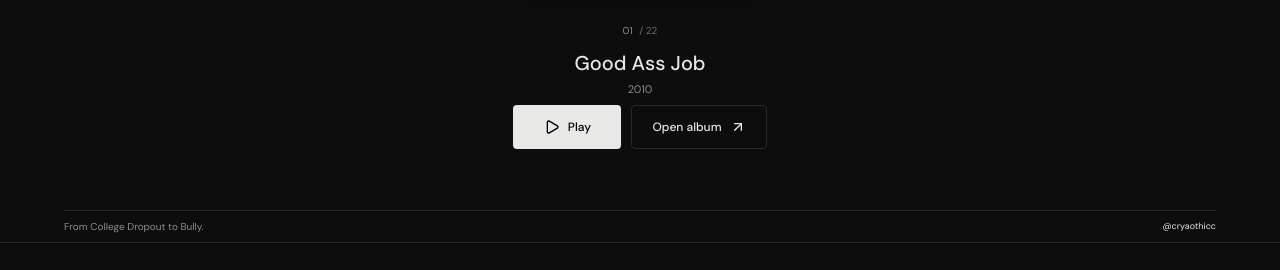
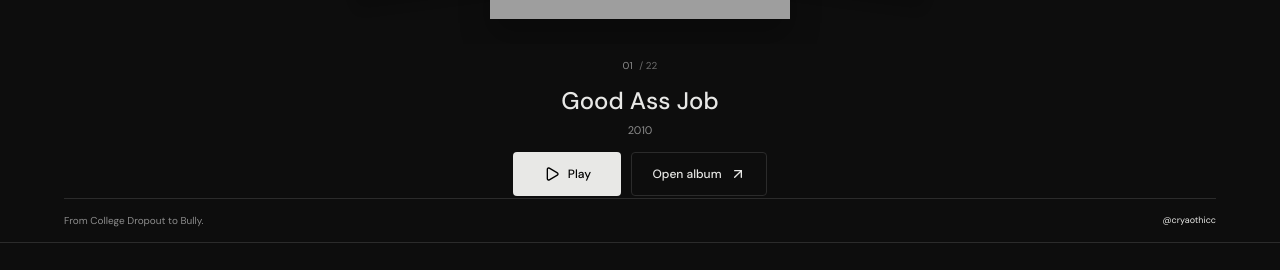
Before and after one commit to cryaothicc/YZYARCHIVE, a Next.js app: page / in a window 1280 px wide. Shown: the part 458-728 px from the top of the page. Built offline with nearby package versions, Linux system fonts and the light colour scheme; grey boxes are pictures that could not be loaded.

Commit message:
fix player bar always staying at bottom on all dimensions

```diff
--- a/app/globals.css
+++ b/app/globals.css
@@ -86,7 +86,8 @@
 /* ─── Page shell ─────────────────────────────────────────────────────────── */
 .listening-room {
   height: 100dvh;
-  overflow: hidden;
+  overflow-y: auto;
+  overflow-x: hidden;
   display: flex;
   flex-direction: column;
 }
@@ -167,12 +168,10 @@
   z-index: 1;
   flex: 1;
   min-height: 0;
-  max-height: 680px;
   display: flex;
   flex-direction: column;
   justify-content: center;
   overflow: hidden;
-  margin: auto 0;
 }
 
 /* ─── Carousel ───────────────────────────────────────────────────────────── */
@@ -615,6 +614,8 @@
   padding: 18px var(--space-page);
   background: var(--background);
   z-index: 80;
+  position: sticky;
+  bottom: 0;
 }
 .player-song {
   display: flex;
@@ -793,7 +794,7 @@
     --header-h: 54px;
     --cover-size: 200px;
     --slide-size: 136px;
-    --player-h: 160px;
+    --player-h: 80px;
   }
 
   /* Header */
@@ -1002,56 +1003,6 @@
   }
 }
 
-/* Wide screens that are only moderately tall (landscape tablets, Nest Hub) */
-@media (max-height: 830px) and (min-width: 768px) {
-  :root {
-    --cover-size: 220px;
-    --slide-size: 148px;
-  }
-  .carousel-stage {
-    height: calc(var(--cover-size) + 36px);
-  }
-  .album-details h2 {
-    font-size: 20px;
-  }
-  .album-actions {
-    margin-top: 8px;
-  }
-  .collection-footer {
-    min-height: 32px;
-  }
-  .player-bar {
-    padding: 12px var(--space-page);
-  }
-}
-
-@media (max-height: 760px) and (min-width: 768px) {
-  :root {
-    --cover-size: 200px;
-    --slide-size: 136px;
-    --header-h: 52px;
-  }
-  .carousel-stage {
-    height: calc(var(--cover-size) + 30px);
-  }
-  .album-details h2 {
-    font-size: 18px;
-    margin-top: 4px;
-  }
-  .album-actions {
-    margin-top: 6px;
-  }
-  .album-actions button {
-    height: 34px;
-  }
-  .collection-footer {
-    min-height: 28px;
-  }
-  .player-bar {
-    padding: 10px var(--space-page);
-  }
-}
-
 /* Short desktop screens (squished vertically on desktop) */
 @media (max-height: 700px) and (min-width: 768px) {
   :root {
```
